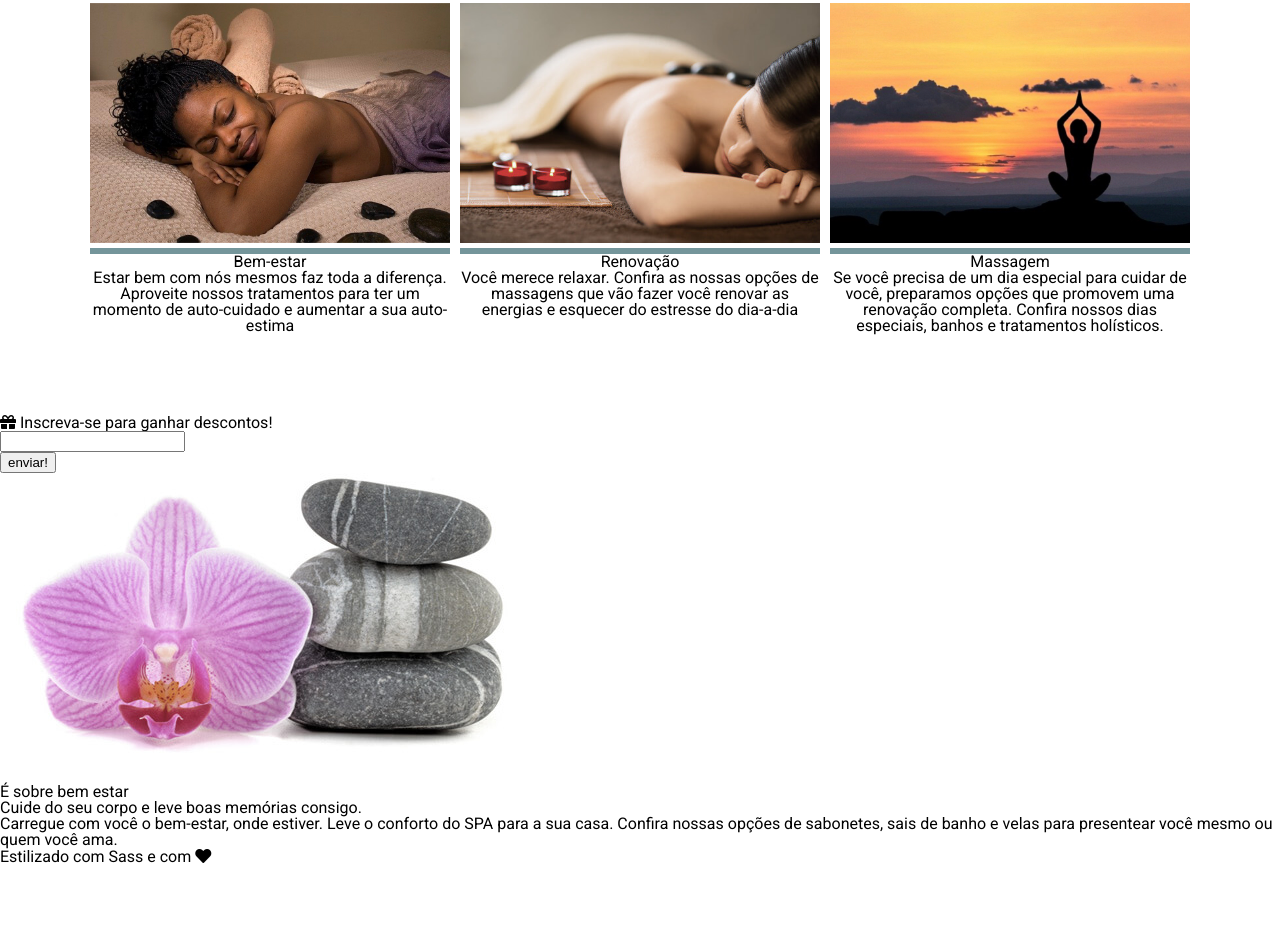
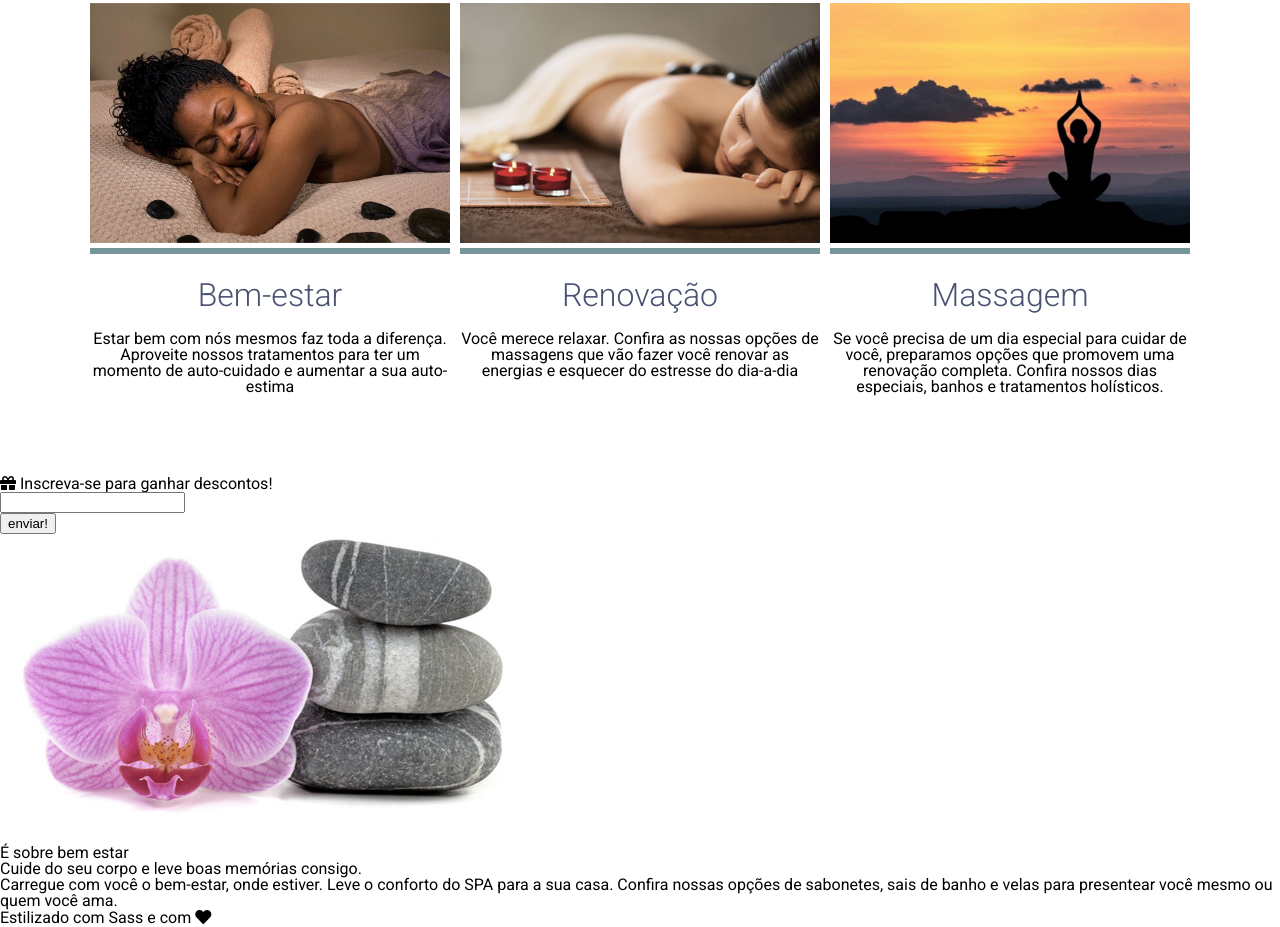
Before and after one commit to robs-am/spa-sass, a plain HTML site: page index.html in a window 1280 px wide. Shown: the part 729-1656 px from the top of the page. Before the commit the page ends 1595 px from the top, so only its background shows below. Drawn offline with nearby package versions, Linux system fonts and the light colour scheme.

Commit message:
add h5 line height secao servicos

```diff
--- a/index.html
+++ b/index.html
@@ -90,7 +90,7 @@
           </div>
         </div>
       </section>
-      <section>
+      <section id="cupom">
         <div>
           <h2>
             <i class="fas fa-gift"></i> Inscreva-se para ganhar descontos!
--- a/styles/components/_servicos.scss
+++ b/styles/components/_servicos.scss
@@ -23,6 +23,20 @@
     .card {
       width:360px;
       text-align: center;
+      h5 {
+        font-size: $tamanhho-do-texto / 1.5;
+        font-weight: 300;
+        margin-top: 25px;
+        margin-bottom: 20px;
+        color: $cor-primaria;
+
+        p {
+          font-size: $tamanhho-do-texto / 3;
+          font-weight: 300;
+          color: $cor-primaria;
+          line-height: 1.25rem;
+        }
+      }
       .img-container {
         padding-bottom: 2px;
         border-bottom: 6px solid $cor-secundaria;
```
Also changed, not shown: styles/styles.css, 1 other file.
